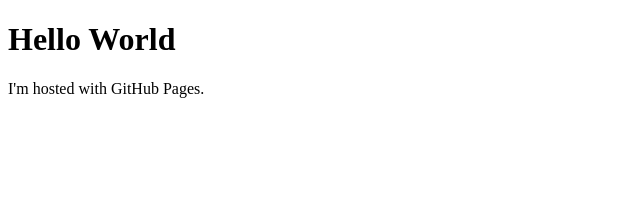
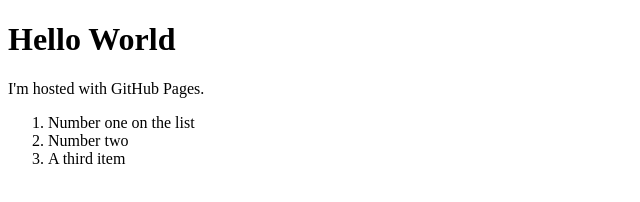
Before and after one commit to ablertcedarian/abd.com, a plain HTML site: page index.html in a window 1280 px wide. Shown: the whole page, without its empty margins (0-640 px from the left). Drawn offline with Linux system fonts and the light colour scheme.

Commit message:
Update index.html

```diff
--- a/index.html
+++ b/index.html
@@ -3,5 +3,10 @@
 <body>
 <h1>Hello World</h1>
 <p>I'm hosted with GitHub Pages.</p>
+<ol>
+  <li>Number one on the list</li>
+  <li>Number two</li>
+  <li>A third item</li>
+</ol>
 </body>
 </html>
```
